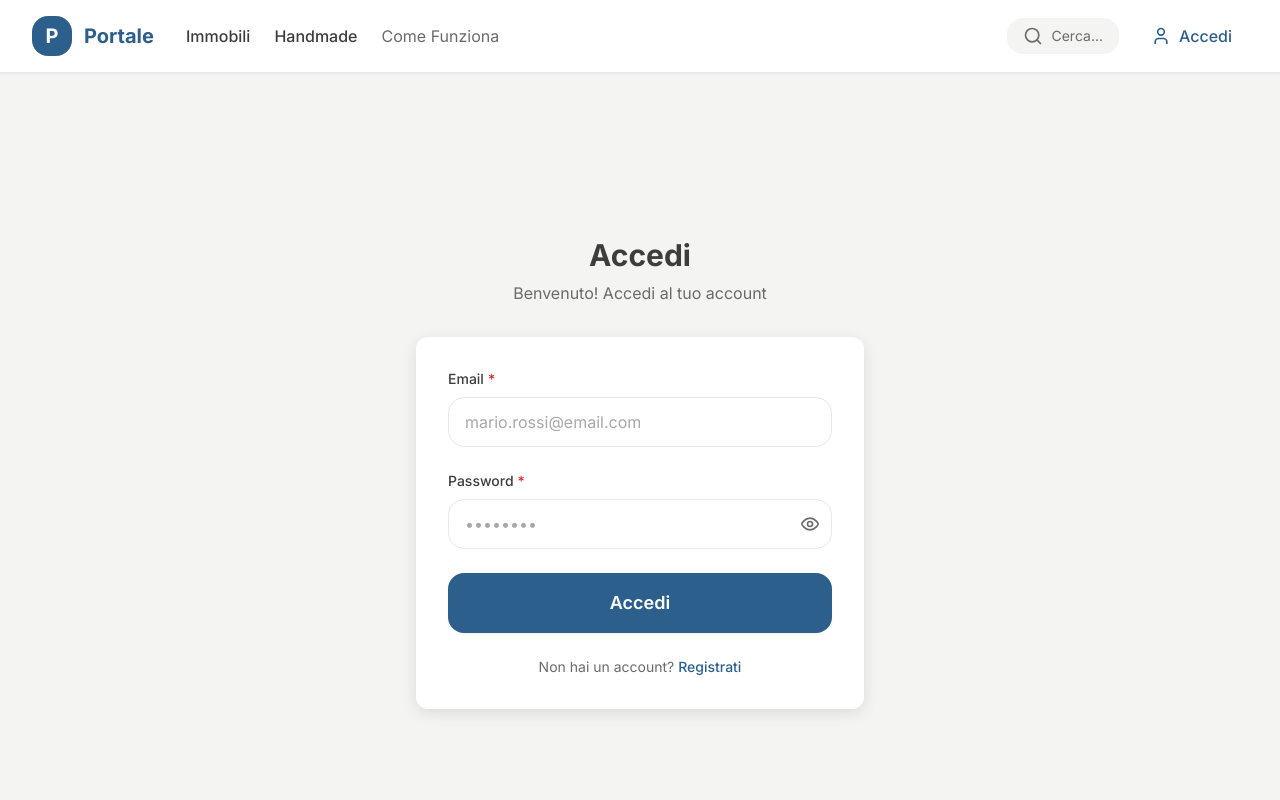
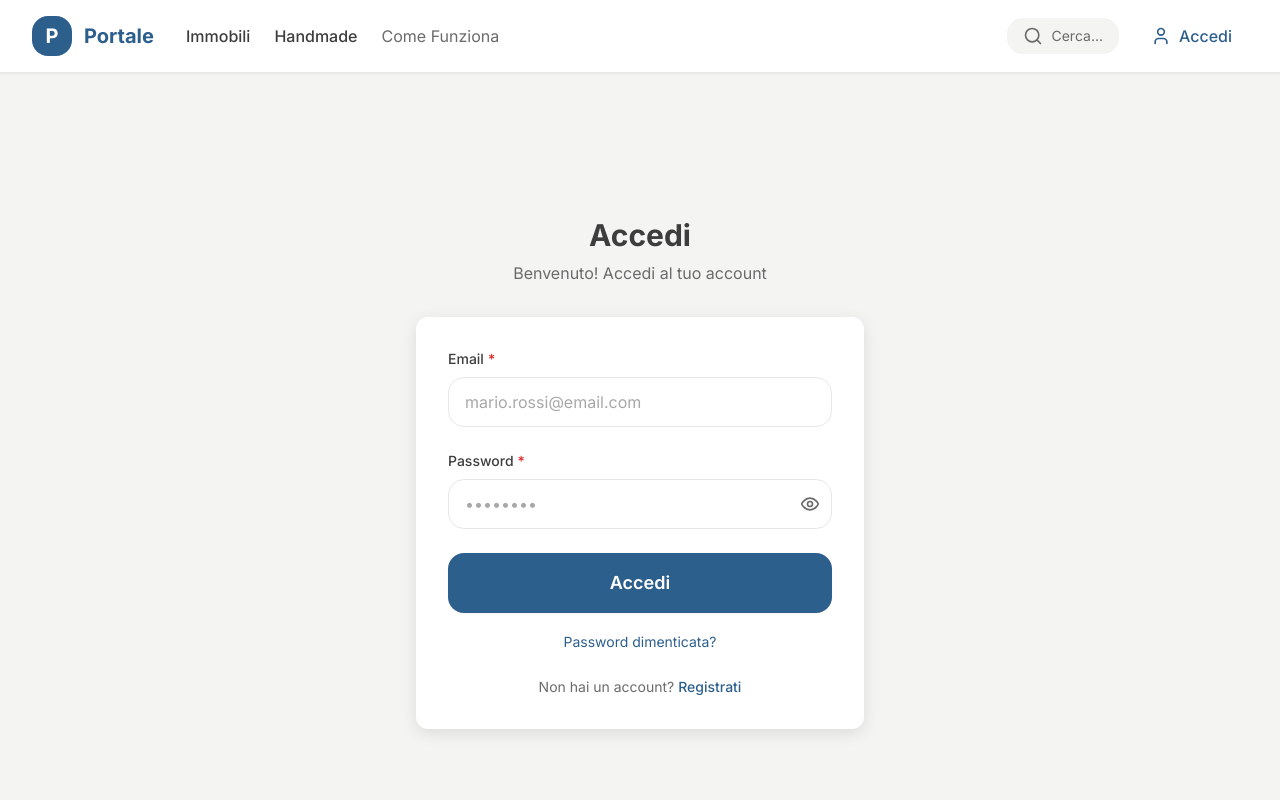
Before and after one commit to vetrinaimmobilihandmade/portale-immobili-handmade, a Next.js app: page /auth/login in a window 1280 px wide. Shown: the top 800 px of the page. Built offline with nearby package versions, Linux system fonts and the light colour scheme; no server answers; the database is empty.

Commit message:
Update page.tsx

```diff
--- a/app/auth/login/page.tsx
+++ b/app/auth/login/page.tsx
@@ -91,6 +91,16 @@ export default function LoginPage() {
             </Button>
           </form>
 
+          {/* 🆕 LINK PASSWORD DIMENTICATA */}
+          <div className="mt-4 text-center">
+            <Link
+              href="/auth/forgot-password"
+              className="text-sm text-primary hover:underline"
+            >
+              Password dimenticata?
+            </Link>
+          </div>
+
           <div className="mt-6 text-center">
             <p className="text-sm text-text-secondary">
               Non hai un account?{' '}
```
